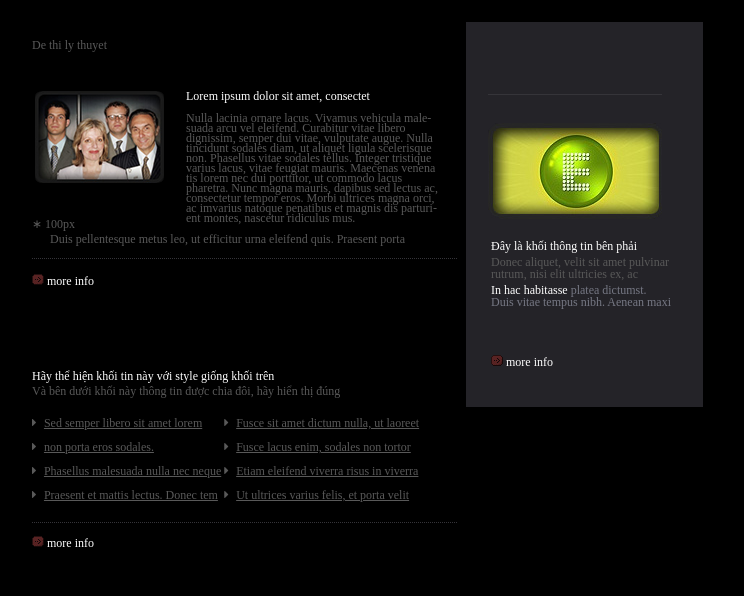
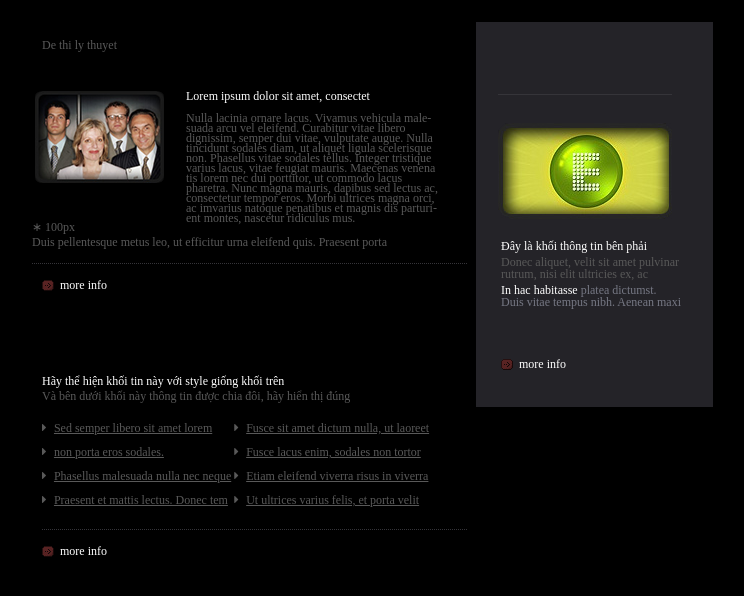
Before and after one commit to nhatlinh3005/html-exercise2, a plain HTML site: page index.html in a window 1280 px wide. Shown: the whole page, without its empty margins (258-1002 px from the left). Drawn offline with Linux system fonts and the light colour scheme.

Commit message:
fix complete

```diff
--- a/css/style.scss
+++ b/css/style.scss
@@ -24,6 +24,7 @@ body {
     width: 425px;
     float: left;
     margin-right: 9px;
+    padding-left: 10px;
   }
   .topic--right {
     height: 385px;
@@ -39,16 +40,24 @@ body {
     //   margin: 1px 32px 7px 25px;
     // }
     .more__info {
-      margin: 32px 25px;
-      border: none;
+      top: 45px;
+      left: 25px;
     }
+  }
+}
+
+.content--top {
+  .cont__info {
+    margin-left: -10px;
+    padding-bottom: 13px;
   }
 }
 
 
 .cont__info {
-  position: relative;
-  padding-bottom: 23px;
+  // position: relative;
+  // padding-bottom: 23px;
+  border-bottom: 1px dotted #353439;
   // padding-top: 29px;
   img, .cont__info__text {
     float: left;
@@ -65,21 +74,26 @@ body {
     margin-left: 3px;
     border-radius: 6%;
   }
-  p {line-height: (10 / 12);}
+  p {
+    margin-bottom: -3px;
+    line-height: (10 / 12);
+  }
 }
 
 
 .more__info {
-  border-top: 1px dotted #353439;
+  position: relative;
+  z-index: 1000;
+  top: 14px;
+  text-decoration: none;
   color: #fff;
-  padding-top: 15px;
-  // margin-right: 28px;
-  a {
-    text-decoration: none;
+  cursor: pointer;
+
+  &::before {
+    content: url("../images/btn_more_info.png");
     position: relative;
-    z-index: 1000;
-    color: #fff;
-    cursor: pointer;
+    bottom: -2px;
+    margin-right: 6px;
   }
 }
 
@@ -98,7 +112,7 @@ body {
 }
 
 .content__bottom {
-  margin-top: 80px;
+  margin-top: 95px;
   .cont__list__info {
     display: flex;
   }
@@ -122,14 +136,14 @@ body {
     margin-top: 0px;
     margin-bottom: 5px;
   }
-  .more__info {
-    margin-top: -25px;
-    padding-top: 13px;
-  }
+  // .more__info {
+  //   margin-top: -25px;
+  //   padding-top: 13px;
+  // }
 }
 
 #txt-special {
-  position: absolute;
-  bottom: 0px;
   line-height: 1.2;
+  span {padding-left: 14px;
+  }
 }
--- a/index.html
+++ b/index.html
@@ -34,15 +34,12 @@
             </p>
           </div>
           <div class="clearfix"></div>
-          <p id="txt-special">&#8727; 100px
-          <br> &#160; &#160; &#160; Duis pellentesque metus leo, ut efficitur urna eleifend quis. Praesent porta
-          </p>
+          <span id="txt-special">&#8727; 100px
+            <span><br>Duis pellentesque metus leo, ut efficitur urna eleifend quis. Praesent porta</span>
+          </span>
 
         </div>
-        <div class="more__info">
-          <img src="./images/btn_more_info.png" alt="">
-          <a href="#">more info</a>
-        </div>
+        <a class="more__info" href="#">more info</a>
       </div>
       <div class="content__bottom">
         <div class="cont__title">
@@ -63,10 +60,7 @@
             <li><i class="fas fa-caret-right"></i><a href="#">Ut ultrices varius felis, et porta velit</a></li>
           </ul>
         </div>
-        <div class="more__info">
-          <img src="./images/btn_more_info.png" alt="">
-          <a href="#">more info</a>
-        </div>
+        <a class="more__info" href="#">more info</a>
       </div>
     </div>
     <!-- End Topic Left -->
@@ -80,10 +74,7 @@
         <span class="cont__title">In hac habitasse </span>
         platea dictumst.
         <br> Duis vitae tempus nibh. Aenean maxi</p>
-      <div class="more__info">
-          <img src="./images/btn_more_info.png" alt="">
-          <a href="#">more info</a>
-        </div>
+      <a class="more__info" href="#">more info</a>
     </div>
     <!-- End Topic Right -->
     <div class="clearfix"></div>
```
Also changed, not shown: css/style.css, 1 other file.
